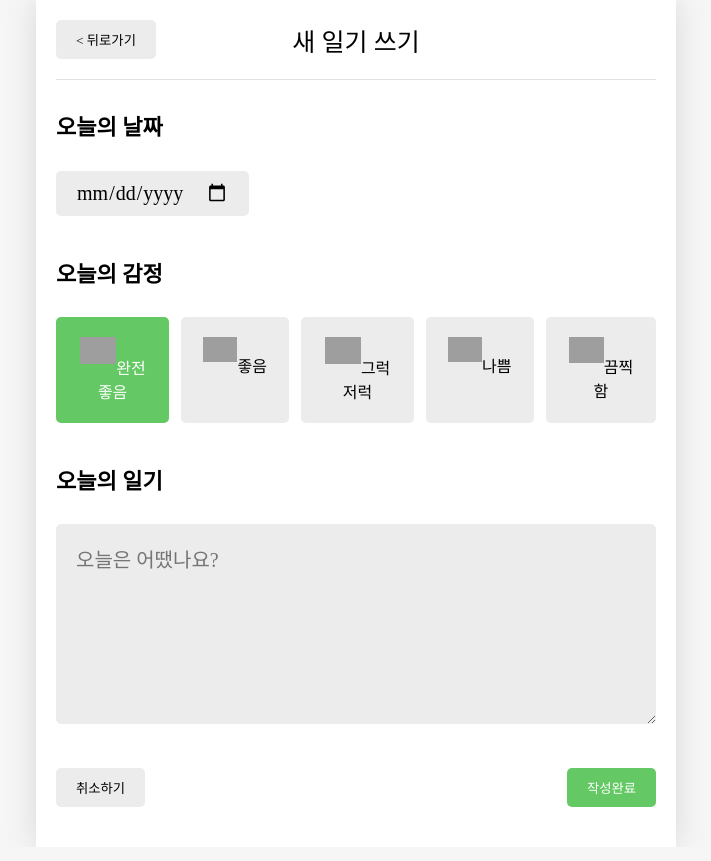
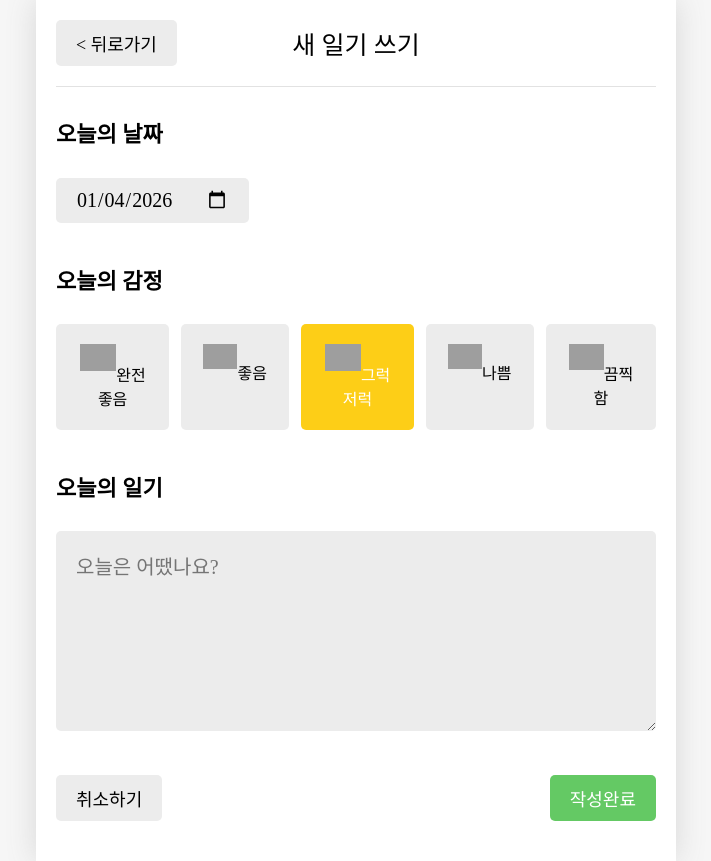
Before and after one commit to seongmin36/onebite-react-challenge, a React (Vite) app in the folder onebite-react/section12/: page /new in a window 1280 px wide. Shown: the whole page, without its empty margins (284-995 px from the left). Built offline with nearby package versions, Linux system fonts and the light colour scheme; grey boxes are pictures that could not be loaded; a web font is replaced by a local one.

Commit message:
section12: New 페이지 구현하기 2. 기능

```diff
--- a/onebite-react/section12/src/App.jsx
+++ b/onebite-react/section12/src/App.jsx
@@ -6,8 +6,6 @@
 import Diary from "./pages/Diary";
 import Edit from "./pages/Edit";
 import NotFound from "./pages/NotFound";
-import Button from "./components/Button";
-import Header from "./components/Header";
 
 const mockData = [
   {
--- a/onebite-react/section12/src/components/Button.css
+++ b/onebite-react/section12/src/components/Button.css
@@ -4,6 +4,7 @@
   border: none;
   border-radius: 5px;
   padding: 10px 20px;
+  font-size: 18px;
   white-space: nowrap;
 }
 
--- a/onebite-react/section12/src/components/Editor.css
+++ b/onebite-react/section12/src/components/Editor.css
@@ -33,5 +33,4 @@
 .Editor .button_section {
   display: flex;
   justify-content: space-between;
-  gap: 2%;
 }
--- a/onebite-react/section12/src/components/Editor.jsx
+++ b/onebite-react/section12/src/components/Editor.jsx
@@ -1,6 +1,8 @@
+import { useNavigate } from "react-router-dom";
 import Button from "./Button";
 import "./Editor.css";
 import EmotionItem from "./EmotionItem";
+import { useState } from "react";
 
 const emotionList = [
   {
@@ -25,34 +27,90 @@
   },
 ];
 
-const Editor = () => {
-  const emotionId = 1;
+const Editor = ({ onSubmit }) => {
+  const [input, setInput] = useState({
+    createdDate: new Date(),
+    emotionId: 3,
+    content: "",
+  });
+  const navigate = useNavigate();
+
+  const getStringedDate = (targetDate) => {
+    let year = targetDate.getFullYear();
+    let month = targetDate.getMonth() + 1;
+    let date = targetDate.getDate();
+
+    if (month < 10) {
+      month = `0${month}`;
+    }
+    if (date < 10) {
+      date = `0${date}`;
+    }
+
+    return `${year}-${month}-${date}`;
+  };
+
+  const onChangeInput = (e) => {
+    let name = e.target.name;
+    let value = e.target.value;
+
+    if (name === "createdDate") {
+      value = new Date(value);
+    }
+
+    setInput({
+      ...input,
+      [name]: value,
+    });
+  };
+
+  const onClickSubmitButton = () => {
+    onSubmit(input);
+  };
 
   return (
     <div className="Editor">
       <section className="date_section">
         <h4>오늘의 날짜</h4>
-        <input type="date" />
+        <input
+          name="createdDate"
+          onChange={onChangeInput}
+          value={getStringedDate(input.createdDate)}
+          type="date"
+        />
       </section>
       <section className="emotion_section">
         <h4>오늘의 감정</h4>
         <div className="emotion_list_wrapper">
           {emotionList.map((item) => (
             <EmotionItem
+              onClick={() =>
+                onChangeInput({
+                  target: {
+                    name: "emotionId",
+                    value: item.emotionId,
+                  },
+                })
+              }
               key={item.emotionId}
               {...item}
-              isSelected={emotionId === item.emotionId}
+              isSelected={input.emotionId === item.emotionId}
             />
           ))}
         </div>
       </section>
       <section className="content_section">
         <h4>오늘의 일기</h4>
-        <textarea placeholder="오늘은 어땠나요?" />
+        <textarea
+          name="content"
+          value={input.content}
+          onChange={onChangeInput}
+          placeholder="오늘은 어땠나요?"
+        />
       </section>
       <section className="button_section">
-        <Button text="취소하기" />
-        <Button text="작성완료" type="POSITIVE" />
+        <Button text="취소하기" onClick={() => navigate(-1)} />
+        <Button text="작성완료" type="POSITIVE" onClick={onClickSubmitButton} />
       </section>
     </div>
   );
--- a/onebite-react/section12/src/components/EmotionItem.css
+++ b/onebite-react/section12/src/components/EmotionItem.css
@@ -15,22 +15,18 @@
   color: white;
   background-color: rgb(100, 201, 100);
 }
-
 .EmotionItem_on_2 {
   color: white;
   background-color: rgb(157, 215, 114);
 }
-
 .EmotionItem_on_3 {
   color: white;
   background-color: rgb(253, 206, 23);
 }
-
 .EmotionItem_on_4 {
   color: white;
   background-color: rgb(253, 132, 70);
 }
-
 .EmotionItem_on_5 {
   color: white;
   background-color: rgb(253, 86, 95);
--- a/onebite-react/section12/src/components/EmotionItem.jsx
+++ b/onebite-react/section12/src/components/EmotionItem.jsx
@@ -1,12 +1,13 @@
 import "./EmotionItem.css";
 import getEmotionImage from "../util/get-emotion-image.js";
 
-const EmotionItem = ({ emotionId, emotionName, isSelected }) => {
+const EmotionItem = ({ emotionId, emotionName, isSelected, onClick }) => {
   return (
     <div
       className={`EmotionItem ${
         isSelected ? `EmotionItem_on_${emotionId}` : ""
       }`}
+      onClick={onClick}
     >
       <img className="emotion_img" src={getEmotionImage(emotionId)} />
       <span className="emotion_name">{emotionName}</span>
--- a/onebite-react/section12/src/pages/New.jsx
+++ b/onebite-react/section12/src/pages/New.jsx
@@ -2,16 +2,25 @@
 import { useNavigate } from "react-router-dom";
 import Button from "../components/Button";
 import Editor from "../components/Editor";
+import { useContext } from "react";
+import { DiaryDispatchContext } from "../App";
 
 const New = () => {
+  const { onCreate } = useContext(DiaryDispatchContext);
   const navigate = useNavigate();
+
+  const onSubmit = (input) => {
+    onCreate(input.createdDate.getTime(), input.emotionId, input.content);
+    navigate("/", { replace: true });
+  };
+
   return (
     <div>
       <Header
         title="새 일기 쓰기"
         leftChild={<Button text={"< 뒤로가기"} onClick={() => navigate(-1)} />}
       />
-      <Editor />
+      <Editor onSubmit={onSubmit} />
     </div>
   );
 };
```
